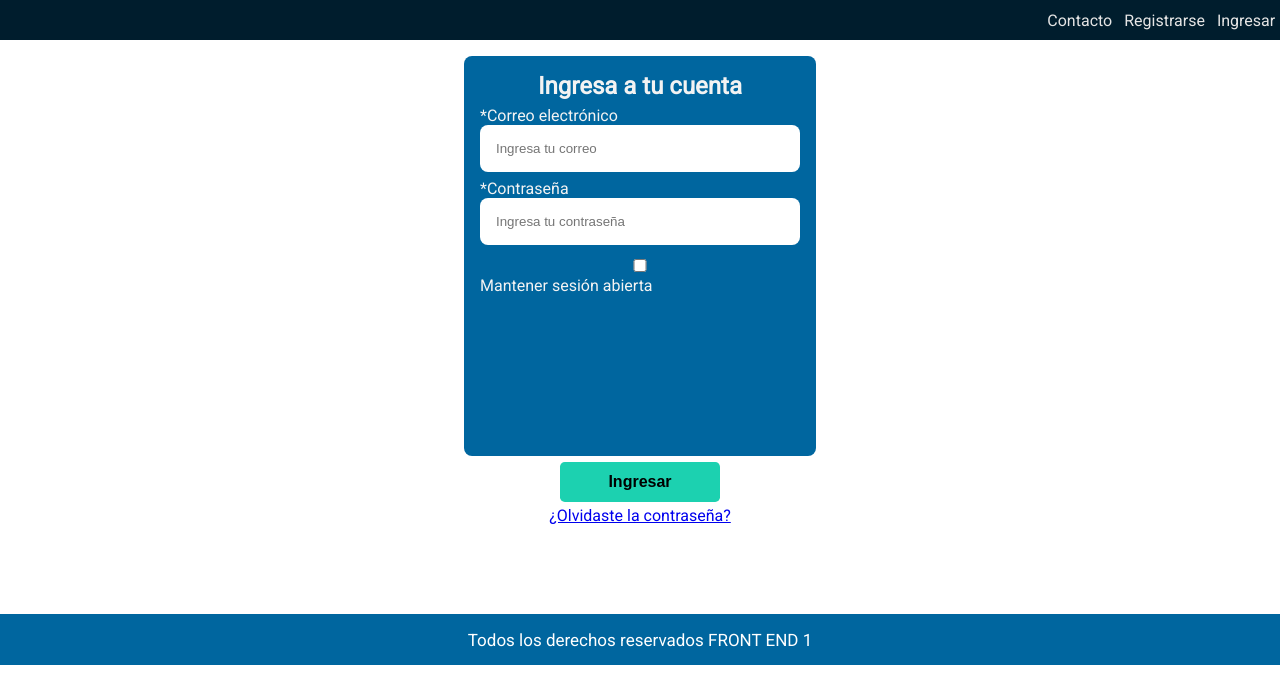
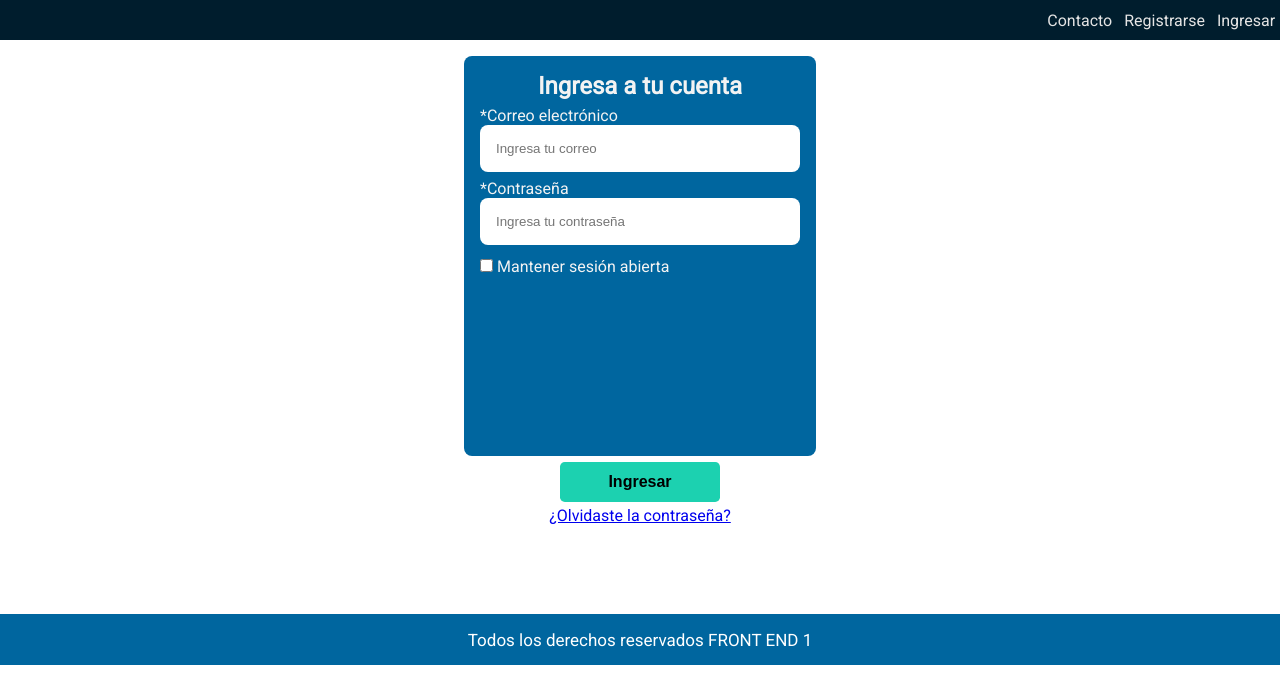
Before and after one commit to JPMB91/superherores-formulario, a plain HTML site: page login.html in a window 1280 px wide. Shown: the part 115-800 px from the top of the page. Drawn offline with Linux system fonts and the light colour scheme.

Commit message:
corrigiendo checkbox

```diff
--- a/css/style.css
+++ b/css/style.css
@@ -201,6 +201,10 @@ input {
 .login label {
   margin-top: 0.4rem;
 }
+
+.logged label {
+  flex-direction: row;
+}
 .opciones {
   display: flex;
   flex-direction: column;
@@ -281,16 +285,11 @@ input {
   font-size: 0.8rem;
 }
 
-input[type=checkbox] {
-
+input[type='checkbox'] {
   margin-top: 0.5rem;
   border-radius: 15px;
   margin-bottom: -16px;
-
-  width: 100%;
-
 }
-
 
 @media (max-width: 640px) {
   .card-container {
```
Also changed, not shown: css/form.css (deleted).
